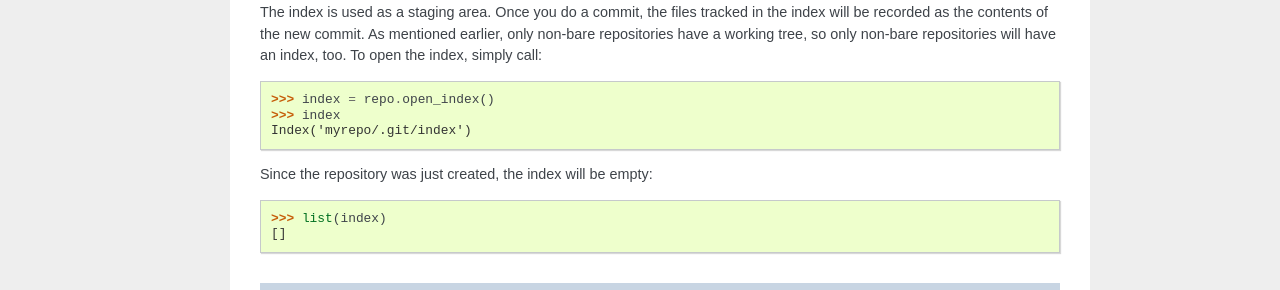
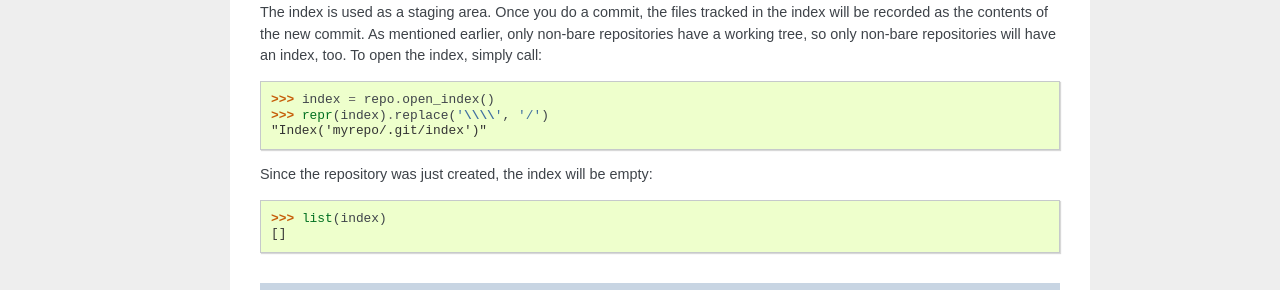
Before and after one commit to jelmer/dulwich, a Sphinx documentation site: the page built from docs/tutorial/repo.txt, in a window 1280 px wide. Shown: the part 873-1163 px from the top of the page. Built offline with Sphinx 7.4.7, drawn with Linux system fonts in a browser that asks for light colours.

Commit message:
Ugly fix for a doctest in "docs/tutorial/repo.txt" to account for different file path separators.

```diff
--- a/docs/tutorial/repo.txt
+++ b/docs/tutorial/repo.txt
@@ -52,8 +52,8 @@ so only non-bare repositories will have an index, too. To open the index, simply
 call::
 
     >>> index = repo.open_index()
-    >>> index
-    Index('myrepo/.git/index')
+    >>> repr(index).replace('\\\\', '/')
+    "Index('myrepo/.git/index')"
 
 Since the repository was just created, the index will be empty::
 
```
